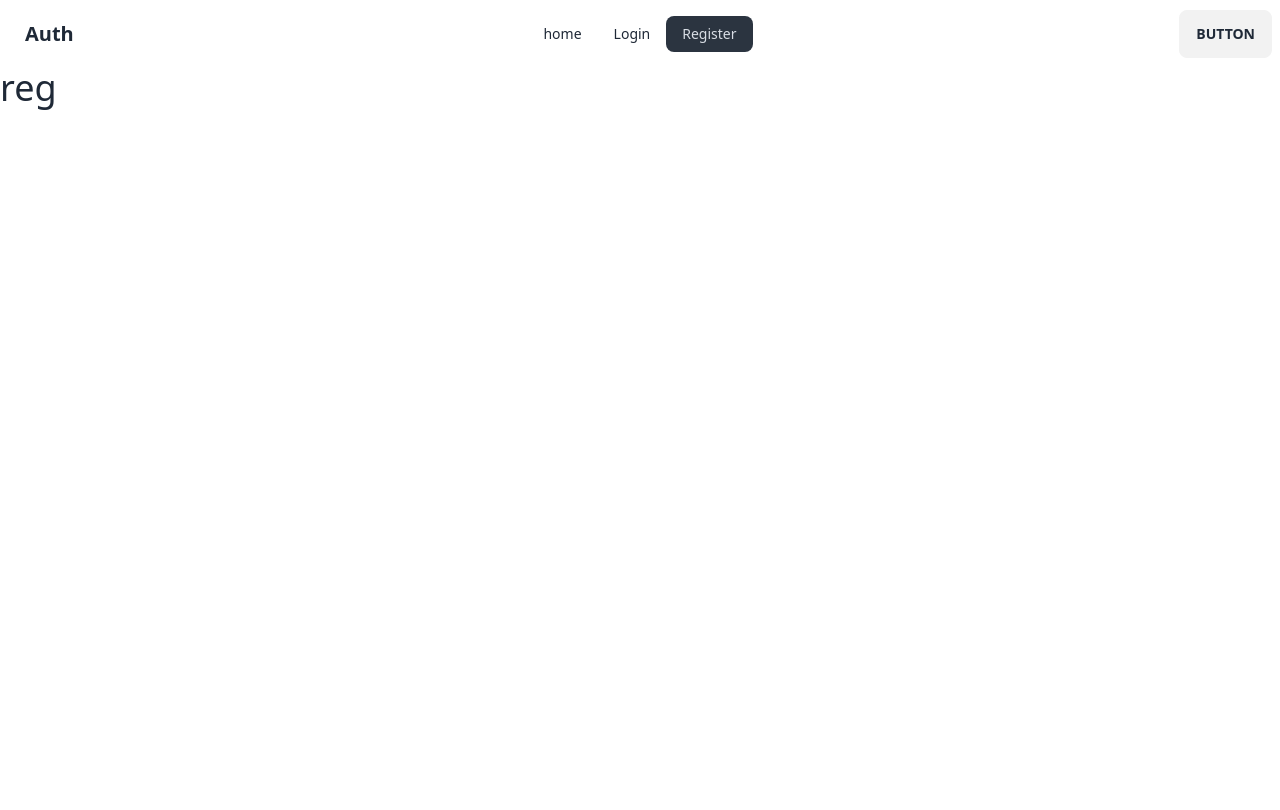
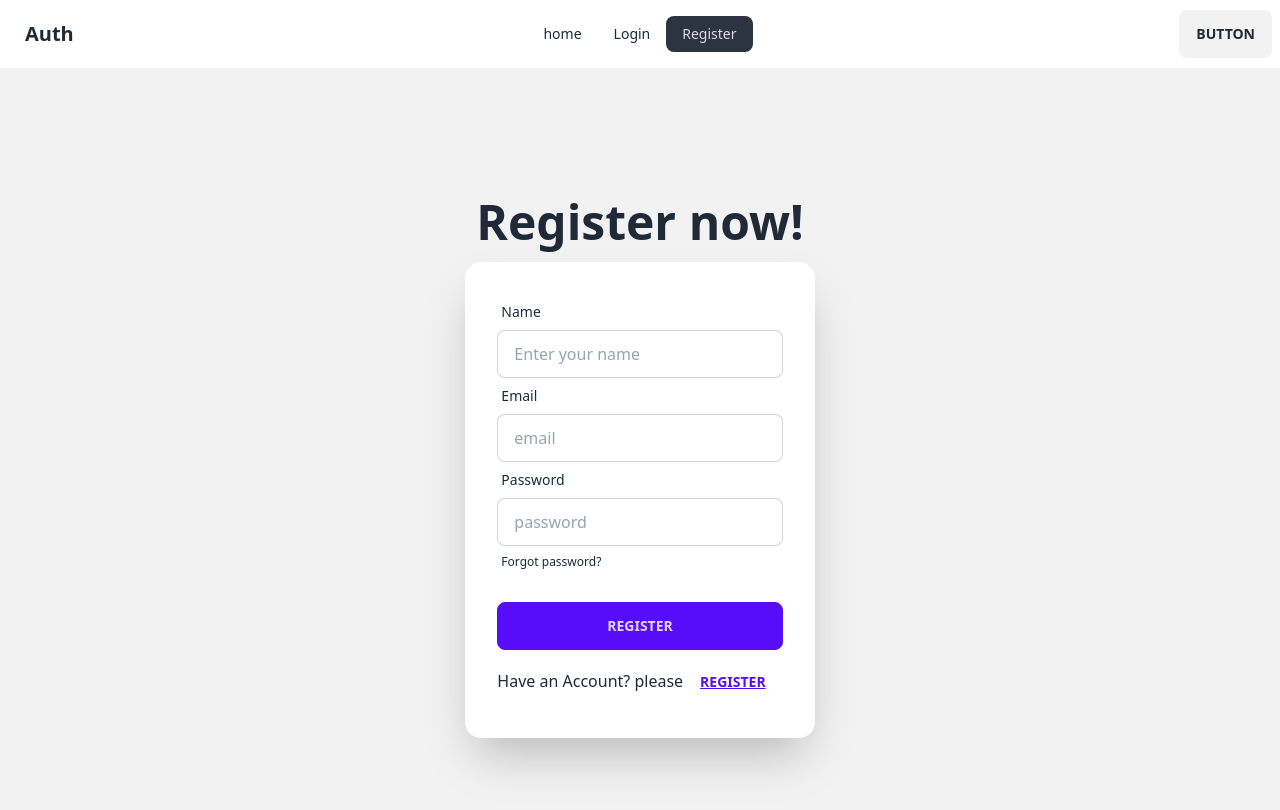
Before and after one commit to naeem182/React_Auth_clearify, a React (Vite) app: page /reg in a window 1280 px wide. Shown: the top 810 px of the page. Built offline with nearby package versions, Linux system fonts and the light colour scheme.

Commit message:
design login and register form

```diff
--- a/src/Components/Login/Login.jsx
+++ b/src/Components/Login/Login.jsx
@@ -1,17 +1,25 @@
+import { Link } from "react-router-dom";
 
 
 const Login = () => {
+    const handleLogin = (e) => {
+
+        e.preventDefault();
+        // console.log("paisi tore")
+
+
+    }
 
     return (
         <div className="hero min-h-screen bg-base-200">
-            <div className="hero-content flex-col lg:flex-row-reverse">
-                <div className="text-center lg:text-left">
+            <div className="hero-content flex-col ">
+                <div className="text-center ">
                     <h1 className="text-5xl font-bold">Login now!</h1>
-                    <p className="py-6">Provident cupiditate voluptatem et in. Quaerat fugiat ut assumenda excepturi exercitationem quasi. In deleniti eaque aut repudiandae et a id nisi.</p>
+
                 </div>
                 <div className="card flex-shrink-0 w-full max-w-sm shadow-2xl bg-base-100">
                     <div className="card-body">
-                        <form >
+                        <form onSubmit={handleLogin}>
                             <div className="form-control">
                                 <label className="label">
                                     <span className="label-text">Email</span>
@@ -22,7 +30,7 @@
                                 <label className="label">
                                     <span className="label-text">Password</span>
                                 </label>
-                                <input type="password" name="password" placeholder="password" className="input input-bordered" />
+                                <input type="password" name="password" placeholder="password" className="input input-bordered" required />
                                 <label className="label">
                                     <a href="#" className="label-text-alt link link-hover">Forgot password?</a>
                                 </label>
@@ -31,6 +39,9 @@
                                 <button className="btn btn-primary">Login</button>
                             </div>
                         </form>
+                        {
+                            <p>New to Auth? please<Link to={"/reg"}><button className="btn btn-link">Register</button></Link> </p>
+                        }
                     </div>
                 </div>
             </div>
--- a/src/Components/Register/Register.jsx
+++ b/src/Components/Register/Register.jsx
@@ -1,9 +1,56 @@
+import { Link } from "react-router-dom";
 
 
 const Register = () => {
+
+    const handleRegister = (e) => {
+
+        e.preventDefault();
+        // console.log("paisi tore")
+
+
+    }
     return (
-        <div>
-            <h2 className="text-4xl">reg</h2>
+        <div className="hero min-h-screen bg-base-200">
+            <div className="hero-content flex-col ">
+                <div className="text-center ">
+                    <h1 className="text-5xl font-bold">Register now!</h1>
+
+                </div>
+                <div className="card flex-shrink-0 w-full max-w-sm shadow-2xl bg-base-100">
+                    <div className="card-body">
+                        <form onSubmit={handleRegister}>
+                            <div className="form-control">
+                                <label className="label">
+                                    <span className="label-text">Name</span>
+                                </label>
+                                <input type="text" name="name" placeholder="Enter your name" className="input input-bordered" />
+                            </div>
+                            <div className="form-control">
+                                <label className="label">
+                                    <span className="label-text">Email</span>
+                                </label>
+                                <input type="email" name="email" placeholder="email" className="input input-bordered" required />
+                            </div>
+                            <div className="form-control">
+                                <label className="label">
+                                    <span className="label-text">Password</span>
+                                </label>
+                                <input type="password" name="password" placeholder="password" className="input input-bordered" required />
+                                <label className="label">
+                                    <a href="#" className="label-text-alt link link-hover">Forgot password?</a>
+                                </label>
+                            </div>
+                            <div className="form-control mt-6">
+                                <button className="btn btn-primary">Register</button>
+                            </div>
+                        </form>
+                        {
+                            <p>Have an Account? please<Link to={"/login"}><button className="btn btn-link">Register</button></Link> </p>
+                        }
+                    </div>
+                </div>
+            </div>
         </div>
     )
 }
```
